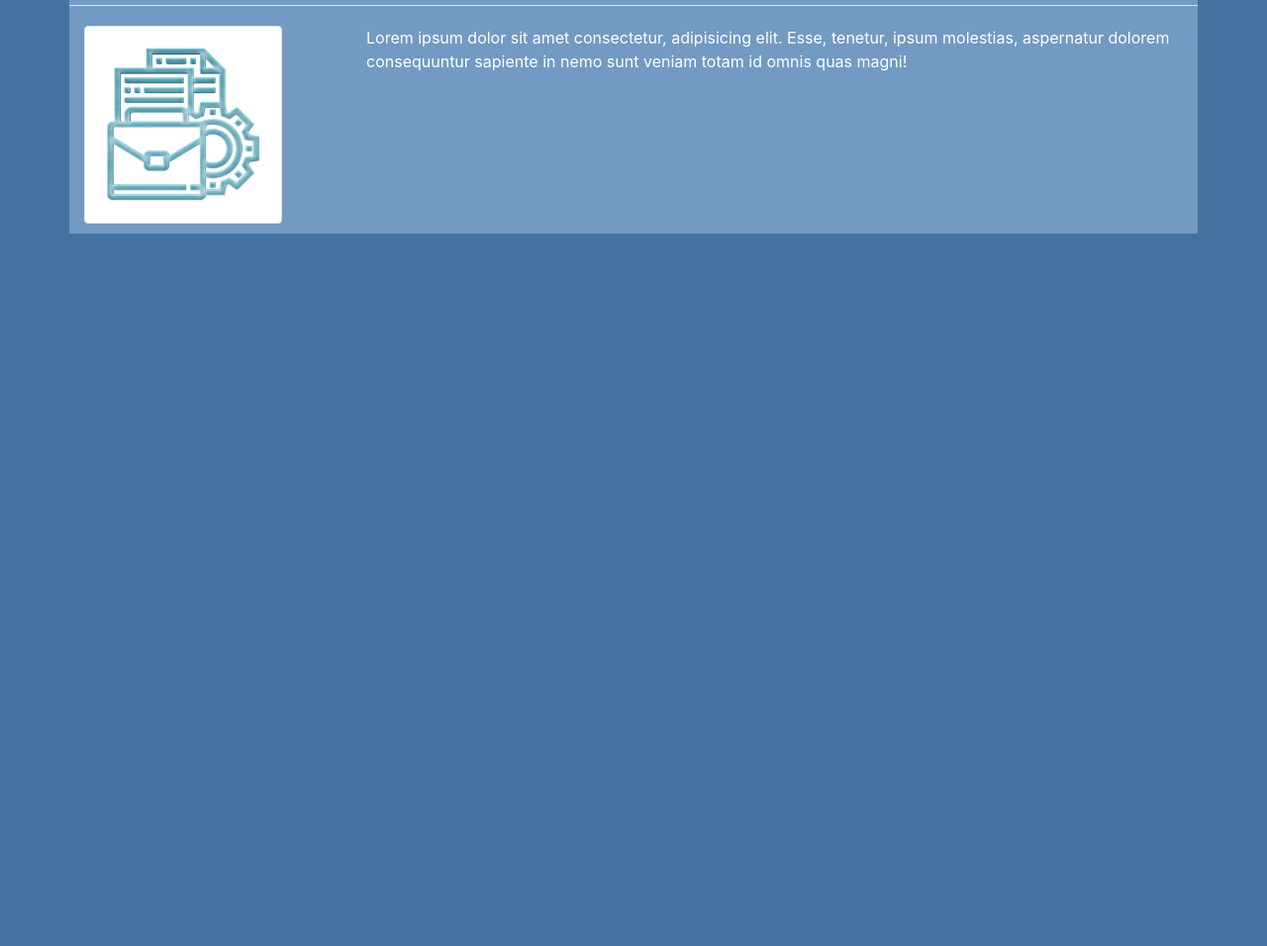
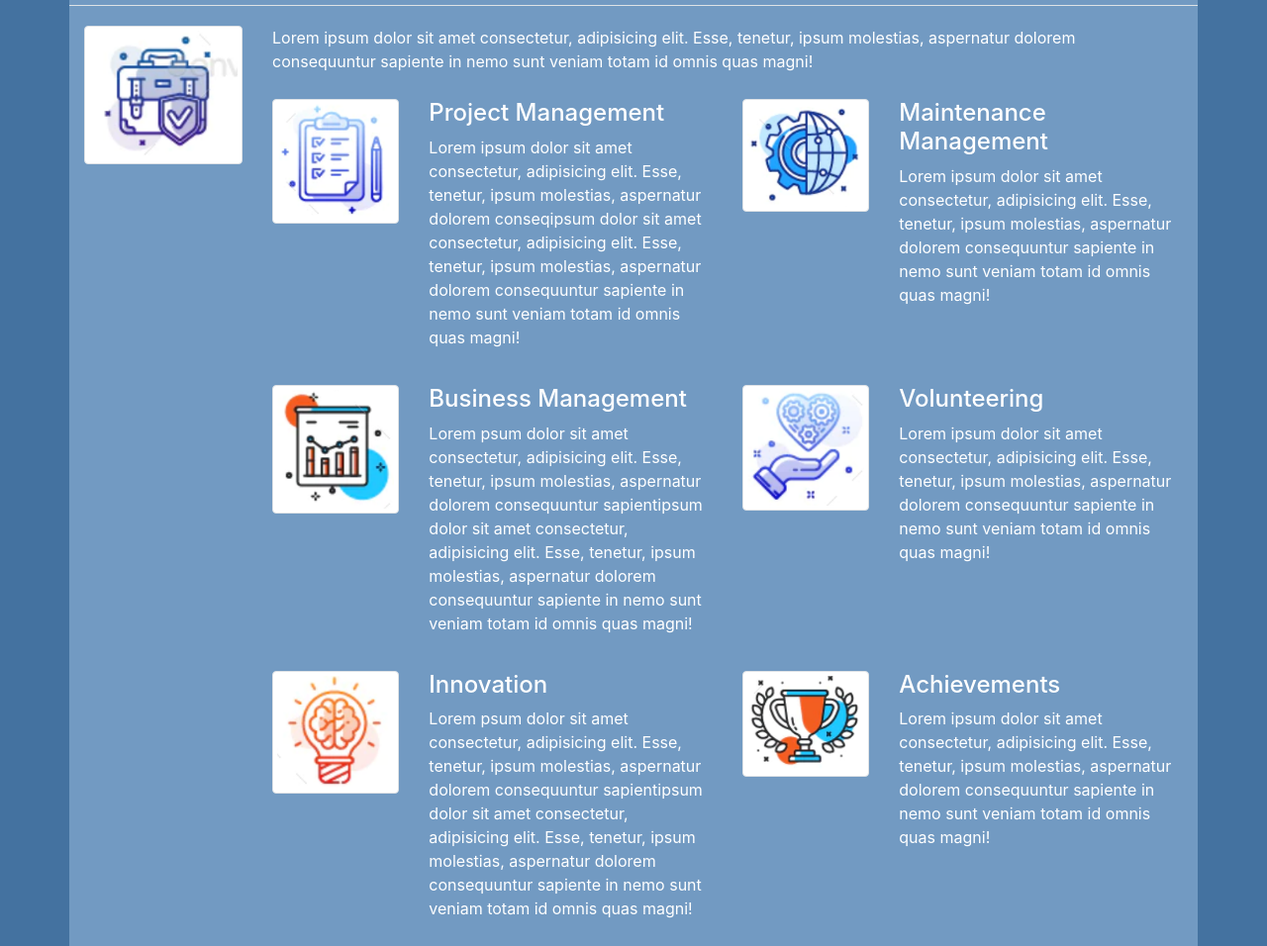
Before and after one commit to EMoschos/EM-Bio, a plain HTML site: page portfolio.html in a window 1280 px wide. Shown: the part 139-1095 px from the top of the page at 99% size. Before the commit the page ends 800 px from the top, so only its background shows below. Drawn offline with nearby package versions, Linux system fonts and the light colour scheme.

Commit message:
Worked on Portfolio.html and set up grid and included extra icons

```diff
--- a/assets/css/style.css
+++ b/assets/css/style.css
@@ -21,3 +21,7 @@ main {
 div {
     margin-top: 10px;
 }
+
+h2 {
+    font-size: 24px;
+}
--- a/portfolio.html
+++ b/portfolio.html
@@ -1,18 +1,21 @@
 <!DOCTYPE html>
 <html lang="en">
+
 <head>
     <meta charset="UTF-8">
     <meta name="viewport" content="width=device-width, initial-scale=1.0">
-    <link rel="stylesheet" href="https://stackpath.bootstrapcdn.com/bootstrap/4.5.0/css/bootstrap.min.css" integrity="sha384-9aIt2nRpC12Uk9gS9baDl411NQApFmC26EwAOH8WgZl5MYYxFfc+NcPb1dKGj7Sk" crossorigin="anonymous">
+    <link rel="stylesheet" href="https://stackpath.bootstrapcdn.com/bootstrap/4.5.0/css/bootstrap.min.css"
+        integrity="sha384-9aIt2nRpC12Uk9gS9baDl411NQApFmC26EwAOH8WgZl5MYYxFfc+NcPb1dKGj7Sk" crossorigin="anonymous">
     <link rel="stylesheet" href="./assets/css/style.css">
     <title>EM Portfolio</title>
 </head>
+
 <body>
     <header>
         <nav class="navbar navbar-expand navbar-light bg-light flex-column flex-md-row">
             <a class="navbar-brand" href="index.html">
-                <img src="./assets/pics/Epic.png" width="30" height="30"
-                    class="d-inline-block align-top" alt="" loading="lazy">
+                <img src="./assets/pics/Epic.png" width="30" height="30" class="d-inline-block align-top" alt=""
+                    loading="lazy">
                 Eleftherios Moschos
             </a>
             <div class="navbar-nav ml-md-auto">
@@ -39,18 +42,103 @@
                 </div>
             </div>
             <div class="row">
-                <div class="col-sm-3">
-                    <img src="./assets/pics/PFicon.png" width="200" height="200"
-                        alt="Portfolio Icon" class="img-thumbnail">
+                <div class="col-md-2">
+                    <img src="./assets/pics/PF2icon.PNG" width="200" height="200" alt="Portfolio Icon"
+                        class="img-thumbnail">
                 </div>
-                <div class="col-sm-9">
+                <div class="col-md-10">
                     <p>
                         Lorem ipsum dolor sit amet consectetur, adipisicing elit. Esse, tenetur, ipsum molestias,
+                        aspernatur dolorem consequuntur sapiente in nemo sunt veniam totam id omnis quas magni!
+                    </p>
+                    <div class="row">
+                        <div class="col-md-2">
+                            <img src="./assets/pics/PRJicon.PNG" width="150" height="150" alt="Portfolio Icon"
+                                class="img-thumbnail">
+                        </div>
+                        <div class="col-md-4">
+                            <h2>Project Management</h2>
+                            <p>
+                                Lorem ipsum dolor sit amet consectetur, adipisicing elit. Esse, tenetur, ipsum
+                                molestias,
+                                aspernatur dolorem conseqipsum dolor sit amet consectetur, adipisicing elit. Esse, tenetur, ipsum
+                                molestias,
+                                aspernatur dolorem consequuntur sapiente in nemo sunt veniam totam id omnis quas magni!
+                            </p>
+                        </div>
+                        <div class="col-md-2">
+                            <img src="./assets/pics/MNTicon.PNG" width="150" height="150" alt="Portfolio Icon"
+                                class="img-thumbnail">
+                        </div>
+                        <div class="col-md-4">
+                            <h2>Maintenance Management</h2>
+                            <p>
+                                Lorem ipsum dolor sit amet consectetur, adipisicing elit. Esse, tenetur, ipsum
+                                molestias,
+                                aspernatur dolorem consequuntur sapiente in nemo sunt veniam totam id omnis quas magni!
+                            </p>
+                        </div>
+                    </div>
+                    <div class="row">
+                        <div class="col-md-2">
+                            <img src="./assets/pics/BSicon.PNG" width="150" height="150" alt="Portfolio Icon"
+                                class="img-thumbnail">
+                        </div>
+                        <div class="col-md-4">
+                            <h2>Business Management</h2>
+                            <p>
+                                Lorem psum dolor sit amet consectetur, adipisicing elit. Esse, tenetur, ipsum
+                                molestias,
+                                aspernatur dolorem consequuntur sapientipsum dolor sit amet consectetur, adipisicing elit. Esse, tenetur, ipsum
+                                molestias,
+                                aspernatur dolorem consequuntur sapiente in nemo sunt veniam totam id omnis quas magni!
+                            </p>
+                        </div>
+                        <div class="col-md-2">
+                            <img src="./assets/pics/VOLicon.PNG" width="150" height="150" alt="Portfolio Icon"
+                                class="img-thumbnail">
+                        </div>
+                        <div class="col-md-4">
+                            <h2>Volunteering</h2>
+                            <p>
+                                Lorem ipsum dolor sit amet consectetur, adipisicing elit. Esse, tenetur, ipsum
+                                molestias,
+                                aspernatur dolorem consequuntur sapiente in nemo sunt veniam totam id omnis quas magni!
+                            </p>
+                        </div>
+                    </div>
+                    <div class="row">
+                        <div class="col-md-2">
+                            <img src="./assets/pics/INVicon.PNG" width="150" height="150" alt="Portfolio Icon"
+                                class="img-thumbnail">
+                        </div>
+                        <div class="col-md-4">
+                            <h2>Innovation</h2>
+                            <p>
+                                Lorem psum dolor sit amet consectetur, adipisicing elit. Esse, tenetur, ipsum
+                                molestias,
+                                aspernatur dolorem consequuntur sapientipsum dolor sit amet consectetur, adipisicing elit. Esse, tenetur, ipsum
+                                molestias,
+                                aspernatur dolorem consequuntur sapiente in nemo sunt veniam totam id omnis quas magni!
+                            </p>
+                        </div>
+                        <div class="col-md-2">
+                            <img src="./assets/pics/ACHicon.PNG" width="150" height="150" alt="Portfolio Icon"
+                                class="img-thumbnail">
+                        </div>
+                        <div class="col-md-4">
+                            <h2>Achievements</h2>
+                            <p>
+                                Lorem ipsum dolor sit amet consectetur, adipisicing elit. Esse, tenetur, ipsum
+                                molestias,
                                 aspernatur dolorem consequuntur sapiente in nemo sunt veniam totam id omnis quas magni!
                             </p>
                         </div>
                     </div>
                 </div>
+            </div>
+        </div>
     </main>
 </body>
+
 </html>
```
Also changed, not shown: assets/pics/ACHicon.PNG (added), assets/pics/BSicon.PNG (added), assets/pics/INVicon.PNG (added), assets/pics/MNTicon.PNG (added), assets/pics/PF2icon.PNG (added), assets/pics/PRJicon.PNG (added), assets/pics/VOLicon.PNG (added). Lines whose indentation alone changed are shown as unchanged.
